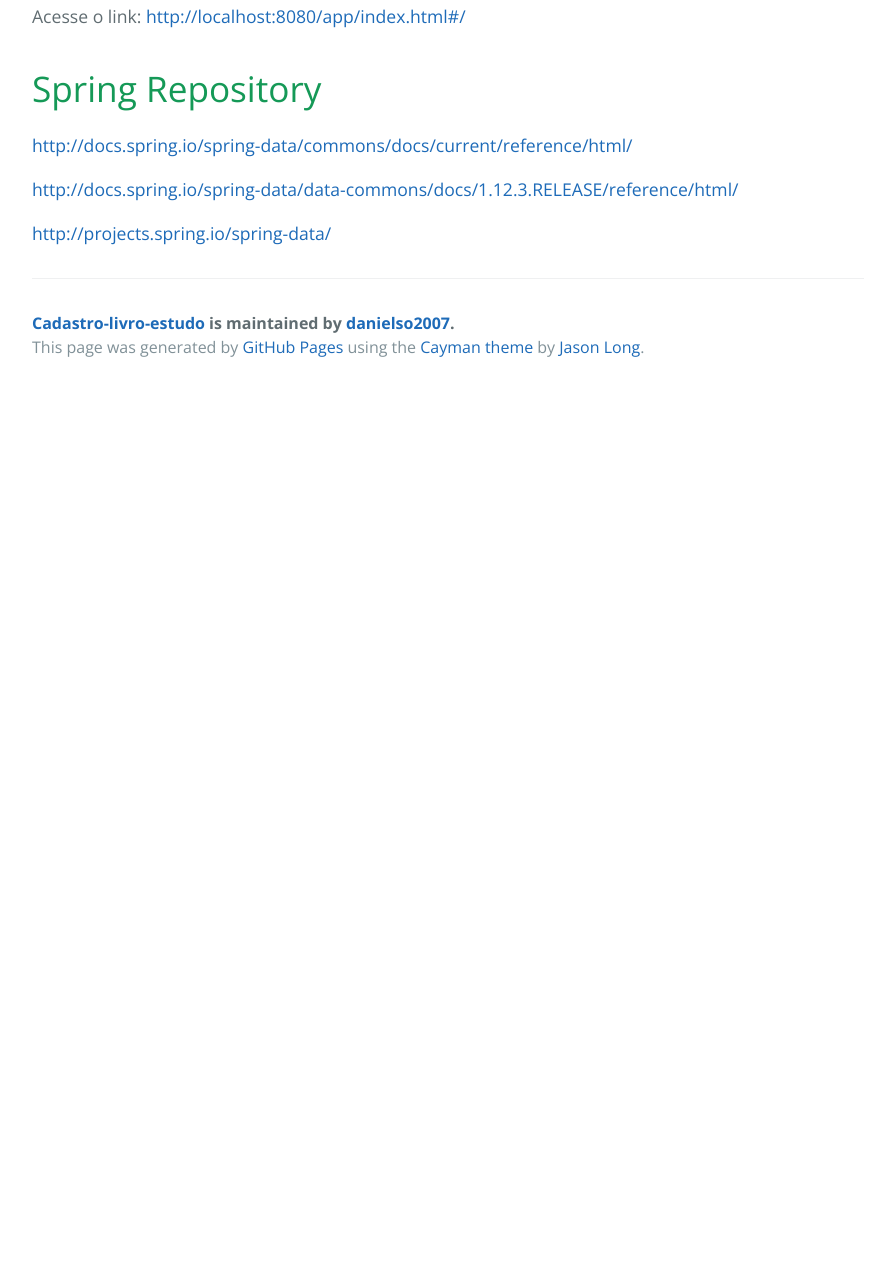
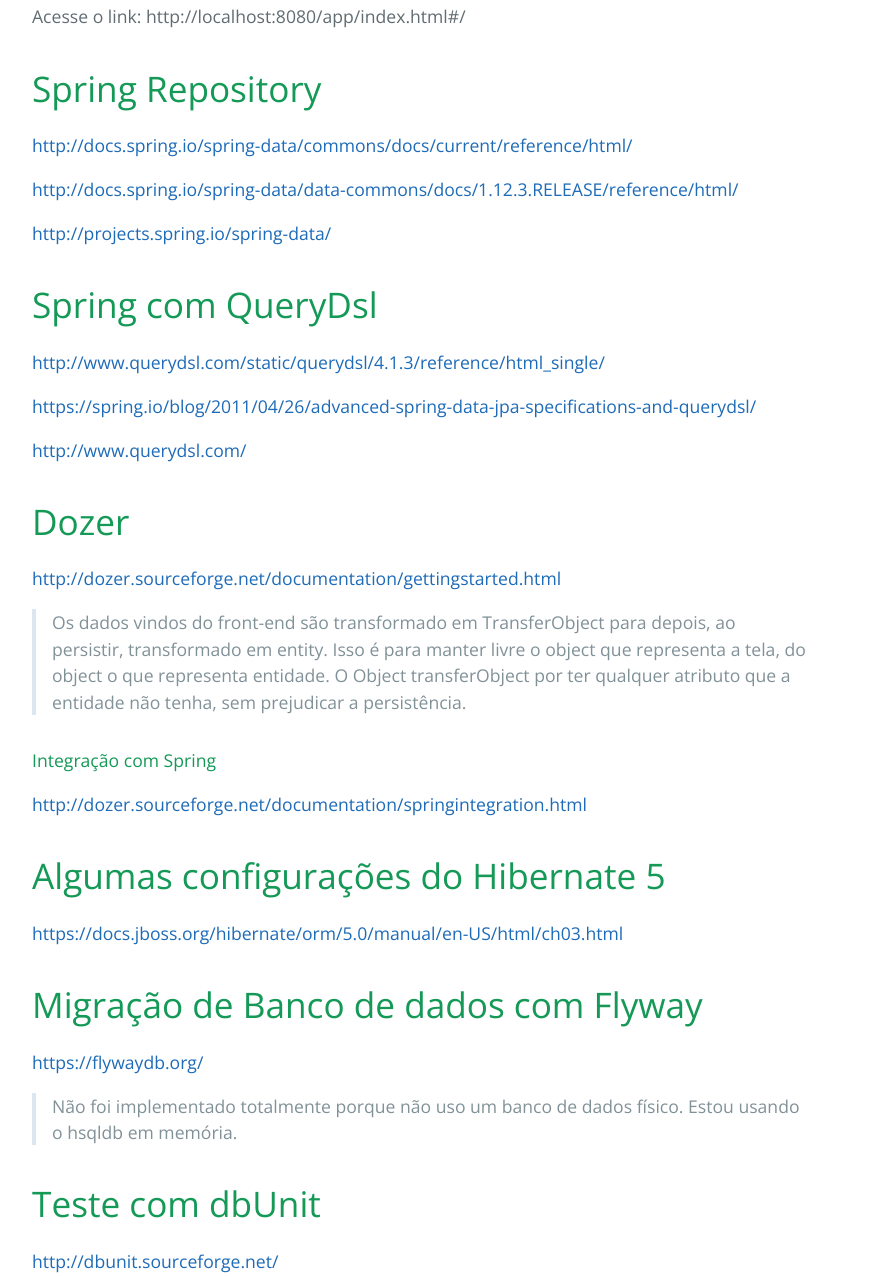
Before and after one commit to danielso2007/cadastro-livro-estudo, a plain HTML site: page index.html in a window 1280 px wide. Shown: the part 1263-2540 px from the top of the page, without its empty margins (192-1087 px from the left). Before the commit the page ends 1654 px from the top, so only its background shows below. Drawn offline with nearby package versions, Linux system fonts and the light colour scheme.

Commit message:
Create gh-pages branch via GitHub

```diff
--- a/index.html
+++ b/index.html
@@ -22,7 +22,7 @@
       <h1>
 <a id="cadastro-de-livros" class="anchor" href="#cadastro-de-livros" aria-hidden="true"><span aria-hidden="true" class="octicon octicon-link"></span></a>Cadastro de Livros</h1>
 
-<p><code>versão: 1.0.0</code></p>
+<p><code>versão: 2.1.0</code></p>
 
 <h1>
 <a id="yeoman" class="anchor" href="#yeoman" aria-hidden="true"><span aria-hidden="true" class="octicon octicon-link"></span></a>Yeoman</h1>
@@ -55,7 +55,7 @@
 
 <p><code>mvn jetty:run</code></p>
 
-<p>Acesse o link: <a href="http://localhost:8080/app/index.html#/">http://localhost:8080/app/index.html#/</a></p>
+<p>Acesse o link: http://localhost:8080/app/index.html#/</p>
 
 <h1>
 <a id="spring-repository" class="anchor" href="#spring-repository" aria-hidden="true"><span aria-hidden="true" class="octicon octicon-link"></span></a>Spring Repository</h1>
@@ -65,6 +65,49 @@
 <p><a href="http://docs.spring.io/spring-data/data-commons/docs/1.12.3.RELEASE/reference/html/">http://docs.spring.io/spring-data/data-commons/docs/1.12.3.RELEASE/reference/html/</a></p>
 
 <p><a href="http://projects.spring.io/spring-data/">http://projects.spring.io/spring-data/</a></p>
+
+<h1>
+<a id="spring-com-querydsl" class="anchor" href="#spring-com-querydsl" aria-hidden="true"><span aria-hidden="true" class="octicon octicon-link"></span></a>Spring com QueryDsl</h1>
+
+<p><a href="http://www.querydsl.com/static/querydsl/4.1.3/reference/html_single/">http://www.querydsl.com/static/querydsl/4.1.3/reference/html_single/</a></p>
+
+<p><a href="https://spring.io/blog/2011/04/26/advanced-spring-data-jpa-specifications-and-querydsl/">https://spring.io/blog/2011/04/26/advanced-spring-data-jpa-specifications-and-querydsl/</a></p>
+
+<p><a href="http://www.querydsl.com/">http://www.querydsl.com/</a></p>
+
+<h1>
+<a id="dozer" class="anchor" href="#dozer" aria-hidden="true"><span aria-hidden="true" class="octicon octicon-link"></span></a>Dozer</h1>
+
+<p><a href="http://dozer.sourceforge.net/documentation/gettingstarted.html">http://dozer.sourceforge.net/documentation/gettingstarted.html</a></p>
+
+<blockquote>
+<p>Os dados vindos do front-end são transformado em TransferObject para depois, ao persistir, transformado em entity.
+Isso é para manter livre o object que representa a tela, do object o que representa entidade. O Object transferObject por ter qualquer atributo que a entidade não tenha, sem prejudicar a persistência.</p>
+</blockquote>
+
+<h4>
+<a id="integração-com-spring" class="anchor" href="#integra%C3%A7%C3%A3o-com-spring" aria-hidden="true"><span aria-hidden="true" class="octicon octicon-link"></span></a>Integração com Spring</h4>
+
+<p><a href="http://dozer.sourceforge.net/documentation/springintegration.html">http://dozer.sourceforge.net/documentation/springintegration.html</a></p>
+
+<h1>
+<a id="algumas-configurações-do-hibernate-5" class="anchor" href="#algumas-configura%C3%A7%C3%B5es-do-hibernate-5" aria-hidden="true"><span aria-hidden="true" class="octicon octicon-link"></span></a>Algumas configurações do Hibernate 5</h1>
+
+<p><a href="https://docs.jboss.org/hibernate/orm/5.0/manual/en-US/html/ch03.html">https://docs.jboss.org/hibernate/orm/5.0/manual/en-US/html/ch03.html</a></p>
+
+<h1>
+<a id="migração-de-banco-de-dados-com-flyway" class="anchor" href="#migra%C3%A7%C3%A3o-de-banco-de-dados-com-flyway" aria-hidden="true"><span aria-hidden="true" class="octicon octicon-link"></span></a>Migração de Banco de dados com Flyway</h1>
+
+<p><a href="https://flywaydb.org/">https://flywaydb.org/</a></p>
+
+<blockquote>
+<p>Não foi implementado totalmente porque não uso um banco de dados físico. Estou usando o hsqldb em memória.</p>
+</blockquote>
+
+<h1>
+<a id="teste-com-dbunit" class="anchor" href="#teste-com-dbunit" aria-hidden="true"><span aria-hidden="true" class="octicon octicon-link"></span></a>Teste com dbUnit</h1>
+
+<p><a href="http://dbunit.sourceforge.net/">http://dbunit.sourceforge.net/</a></p>
 
       <footer class="site-footer">
         <span class="site-footer-owner"><a href="https://github.com/danielso2007/cadastro-livro-estudo">Cadastro-livro-estudo</a> is maintained by <a href="https://github.com/danielso2007">danielso2007</a>.</span>
```
Also changed, not shown: params.json (+1 -1 lines).
